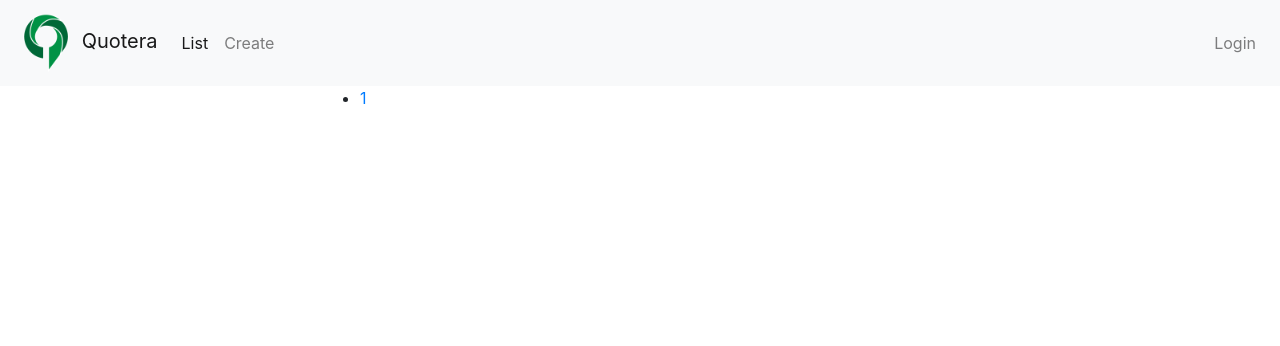
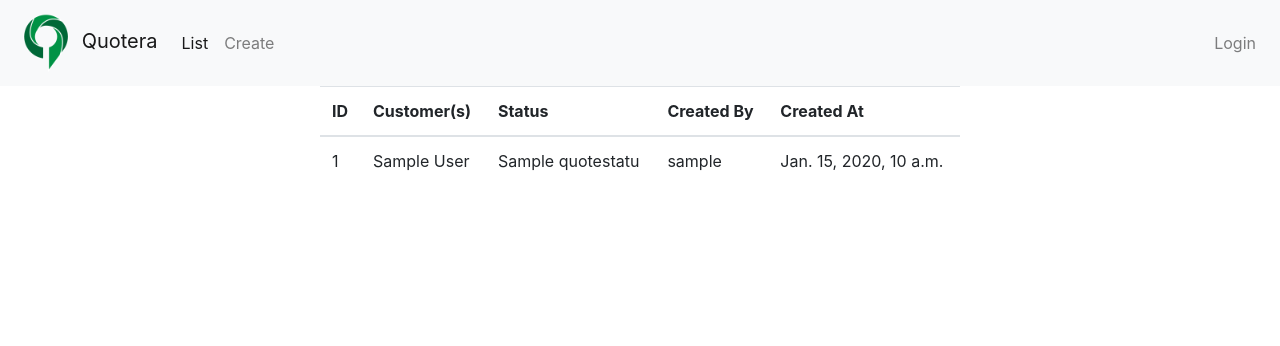
Before and after one commit to alexyoung612/Quotera, a Django app: page /quotes/ in a window 1280 px wide. Shown: the top 346 px of the page. Run offline with Django 3.2, Linux system fonts and the light colour scheme; tables that the repository leaves empty hold one stand-in row (values such as "Sample post"); some libraries are stand-ins or nearby versions.

Commit message:
added quotes listview

```diff
--- a/main/templates/main/base.html
+++ b/main/templates/main/base.html
@@ -21,7 +21,7 @@
         <div class="collapse navbar-collapse" id="collapsingNavbar">
             <ul class="navbar-nav mr-auto">
               <li class="nav-item active">
-                <a class="nav-link" href="{% url 'quotes:index' %}">List</a>
+                <a class="nav-link" href="{% url 'quotes:list' %}">List</a>
               </li>
               <li class="nav-item">
                 <a class="nav-link" href="{% url 'quotes:create' %}">Create</a>
@@ -53,5 +53,6 @@
     <script src="https://code.jquery.com/jquery-3.3.1.slim.min.js" integrity="sha384-q8i/X+965DzO0rT7abK41JStQIAqVgRVzpbzo5smXKp4YfRvH+8abtTE1Pi6jizo" crossorigin="anonymous"></script>
     <script src="https://cdnjs.cloudflare.com/ajax/libs/popper.js/1.14.7/umd/popper.min.js" integrity="sha384-UO2eT0CpHqdSJQ6hJty5KVphtPhzWj9WO1clHTMGa3JDZwrnQq4sF86dIHNDz0W1" crossorigin="anonymous"></script>
     <script src="https://stackpath.bootstrapcdn.com/bootstrap/4.3.1/js/bootstrap.min.js" integrity="sha384-JjSmVgyd0p3pXB1rRibZUAYoIIy6OrQ6VrjIEaFf/nJGzIxFDsf4x0xIM+B07jRM" crossorigin="anonymous"></script>
+    {% block scripts %}{% endblock %}
 </body>
 </html>
--- /dev/null
+++ b/quotes/templates/quotes/quote_list.html
@@ -0,0 +1,42 @@
+{% extends 'main/base.html' %}
+
+{% block content %}
+    {% if object_list %}
+    <table class="table table-hover">
+        <thead>
+            <tr>
+              <th scope="col">ID</th>
+              <th scope="col">Customer(s)</th>
+              <th scope="col">Status</th>
+              <th scope="col">Created By</th>
+              <th scope="col">Created At</th>
+            </tr>
+          </thead>
+        <tbody>
+            {% for quote in object_list %}
+            <tr data-href="{% url 'quotes:detail' quote.id %}">
+                <td>{{ quote.id }}</td>
+                <td>
+                    {% for customer in quote.customers.all %}
+                    {{ customer.name }} <br>
+                    {% endfor %}
+                </td>
+                <td>{{ quote.status }}</td>
+                <td>{{ quote.written_by }}</td>
+                <td>{{ quote.created_at }}</td>
+            </tr>
+            {% endfor %}
+        </tbody>
+    </table>
+    {% else %}
+    <p>No quotes are available.</p>
+    {% endif %}
+{% endblock %}
+
+{% block scripts %}
+    <script>
+        $('tr[data-href]').on('click', function() {
+            document.location = $(this).data('href');
+        });
+    </script>
+{% endblock %}
--- a/quotes/urls.py
+++ b/quotes/urls.py
@@ -5,7 +5,7 @@ from . import views
 app_name = 'quotes'
 
 urlpatterns = [
-    path('', views.index, name='index'),
+    path('', views.QuoteListView.as_view(), name='list'),
     path('create/', views.QuoteCreateView.as_view(), name='create'),
     path('<int:quote_id>/', views.QuoteUpdateView.as_view(), name='detail'),
     path('<int:quote_id>/email_draft/', views.email_draft, name='email draft'),
--- a/quotes/views.py
+++ b/quotes/views.py
@@ -1,6 +1,6 @@
 from django.http import HttpResponse, Http404
 from django.shortcuts import get_object_or_404, render
-from django.views.generic import CreateView, UpdateView
+from django.views.generic import CreateView, UpdateView, ListView
 from django.urls import reverse
 
 from .models import Quote
@@ -56,3 +56,6 @@ class QuoteUpdateView(UpdateView):
 
     def get_success_url(self):
             return reverse('quotes:detail', args=[str(self.object.id)])
+
+class QuoteListView(ListView):
+    queryset = Quote.objects.order_by('-date_created')[:5]
```
